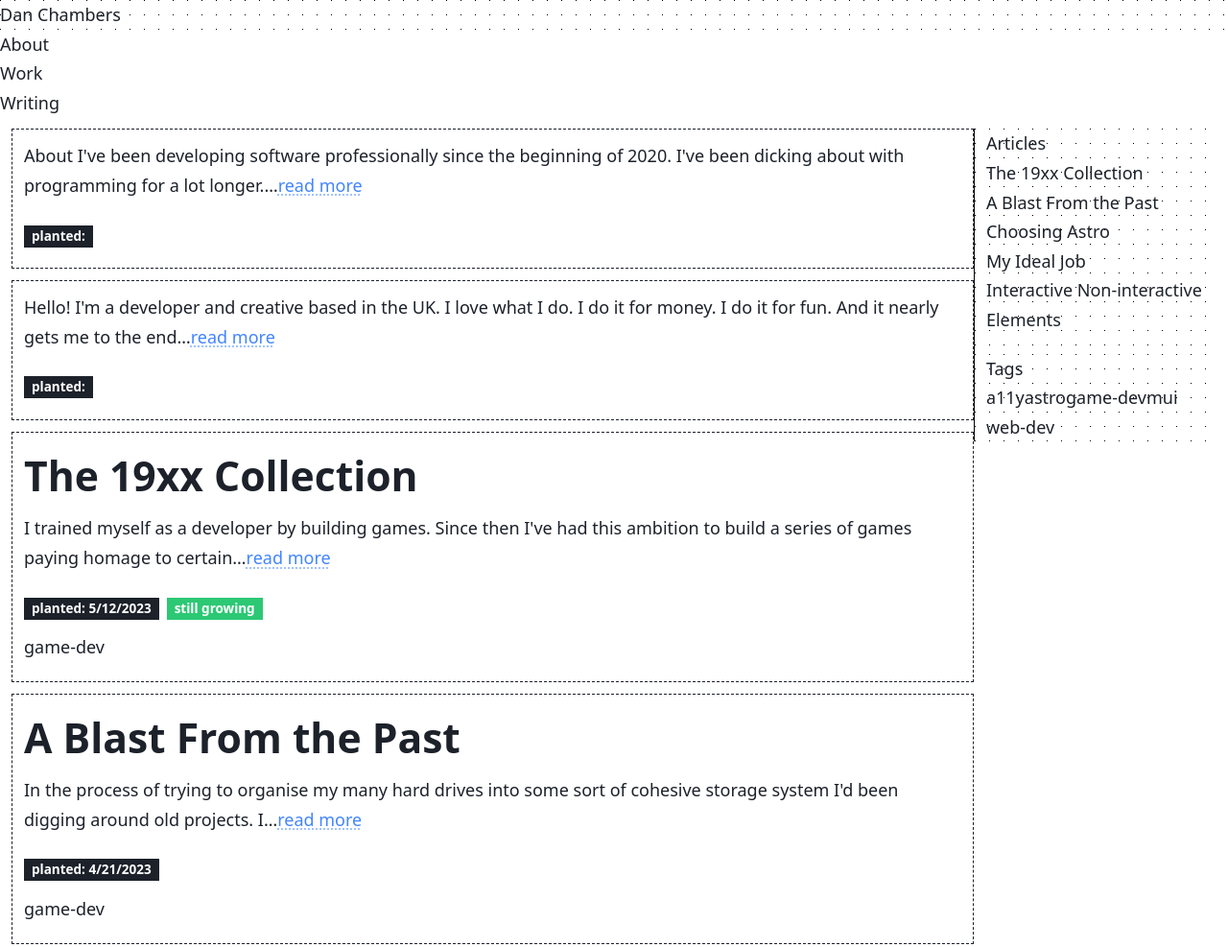
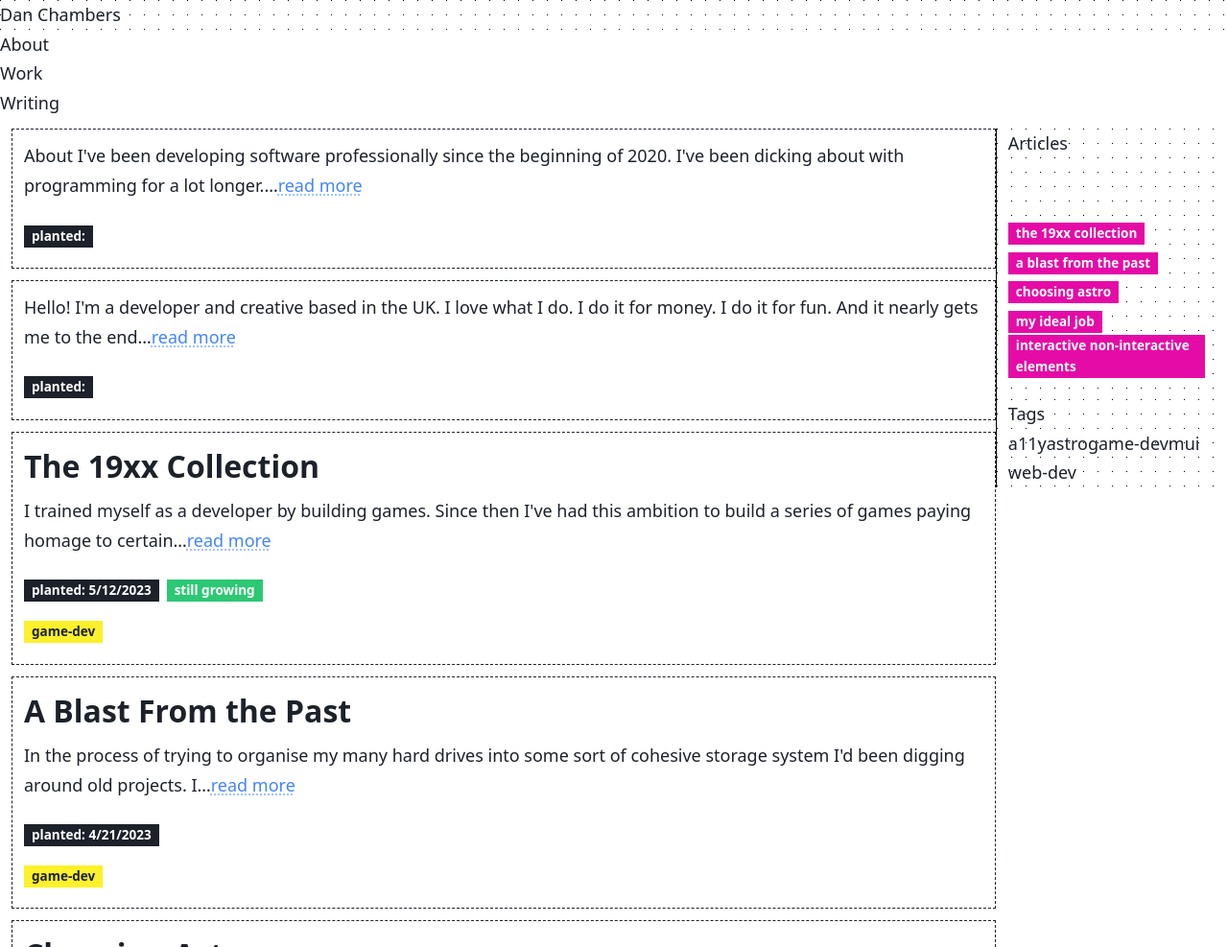
Before and after one commit to danlechambre/danchambers.dev, a Gatsby site: page /writing in a window 1280 px wide. Shown: the top 987 px of the page at 96% size. Built offline with nearby package versions, Linux system fonts and the light colour scheme; Gatsby itself is replaced by a stand-in of ours; some packages are replaced by stand-ins of ours.

Commit message:
Improve composition of Article and ArticleNavList

```diff
--- a/src/components/Article/Article.tsx
+++ b/src/components/Article/Article.tsx
@@ -27,7 +27,7 @@ interface ArticleProps {
 const Article = ({ article }: any) => {
   return (
     <article className={articleClass}>
-      <h2 className="font-xl font-bold mb-1">
+      <h2 className="font-lg font-bold mb-1">
         <Link to={`/writing/${article.slug}`}>{article.title}</Link>
       </h2>
       <p className="mb-5 prose">
@@ -67,11 +67,9 @@ const Article = ({ article }: any) => {
           <ul className={flex}>
             {article.tags.map((tag: string) => (
               <li className={item} key={`${tag}-nav-link`}>
-                <NavLink
-                  variant="secondary"
-                  path={`/writing/tags/${tag}`}
-                  label={tag}
-                />
+                <Label variant="secondary">
+                  <Link to={`/writing/tags/${tag}`}>{tag}</Link>
+                </Label>
               </li>
             ))}
           </ul>
--- a/src/components/WritingLayout/ArticleNavList.tsx
+++ b/src/components/WritingLayout/ArticleNavList.tsx
@@ -1,14 +1,7 @@
 import React from "react";
-import {
-  nav,
-  navListHeader,
-  navListLink,
-  navListItem,
-  bgPrimary,
-  txtWhite,
-} from "./WritingLayout.module.css";
+import { nav, navListHeader, navListItem } from "./WritingLayout.module.css";
 import { useStaticQuery, graphql, Link } from "gatsby";
-import NavLink from "@components/NavLink/NavLink";
+import Label from "@components/Label/Label";
 
 const ArticleNavList = () => {
   const data: Queries.WritingLayoutArticlesQuery = useStaticQuery(graphql`
@@ -35,17 +28,11 @@ const ArticleNavList = () => {
       <ul>
         {data.allMdx?.nodes.map((node) => (
           <li key={node.frontmatter?.slug} className={`${navListItem}`}>
-            <NavLink
-              path={`/writing/${node.frontmatter?.slug}`}
-              label={node.frontmatter?.title ?? ""}
-              truncate
-            />
-            {/* <Link
-              className={`${navListLink} ${bgPrimary}`}
-              to={`/writing/${node.frontmatter?.slug}`}
-            >
-              {node.frontmatter?.title}
-            </Link> */}
+            <Label variant="primary" truncate>
+              <Link to={`/writing/${node.frontmatter?.slug}`}>
+                {node.frontmatter?.title ?? ""}
+              </Link>
+            </Label>
           </li>
         ))}
       </ul>
```
